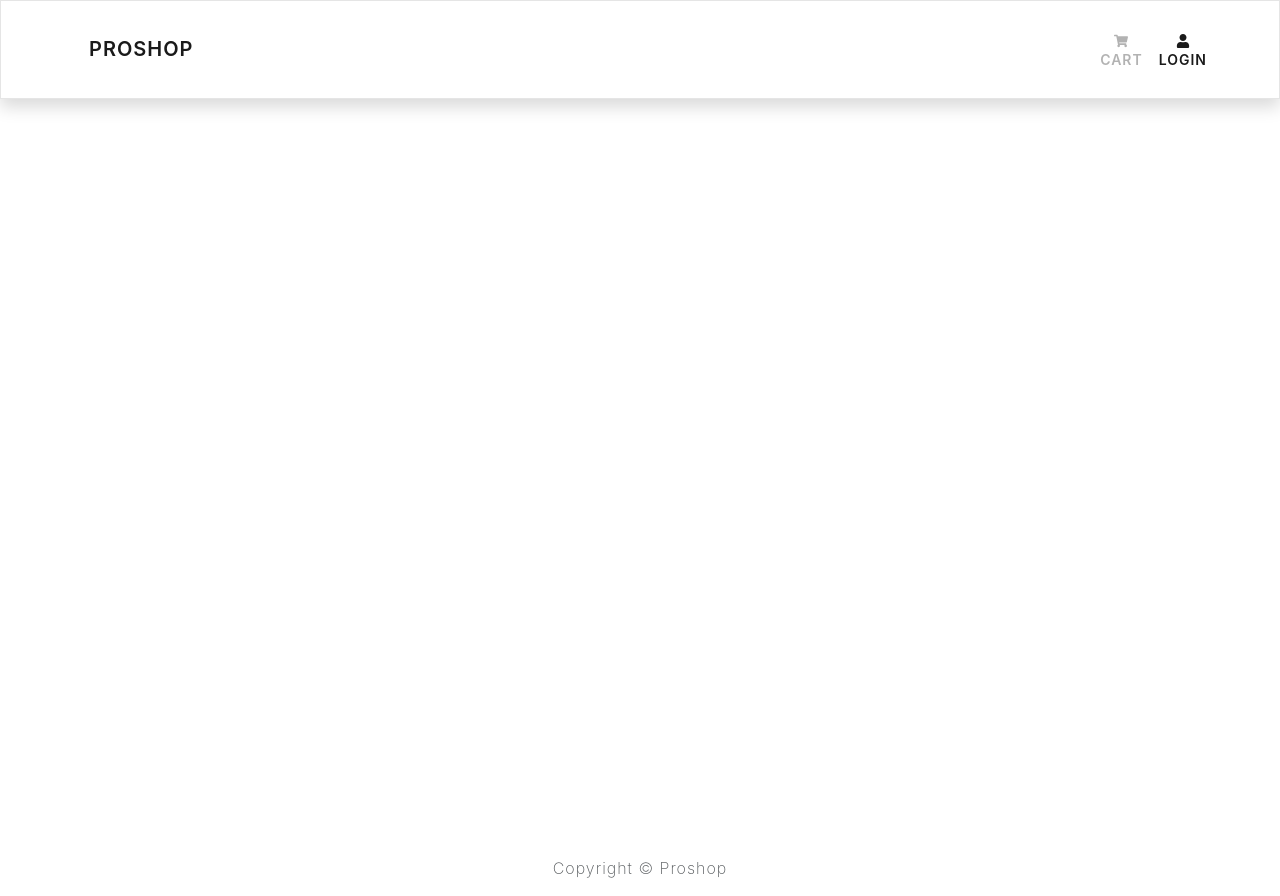
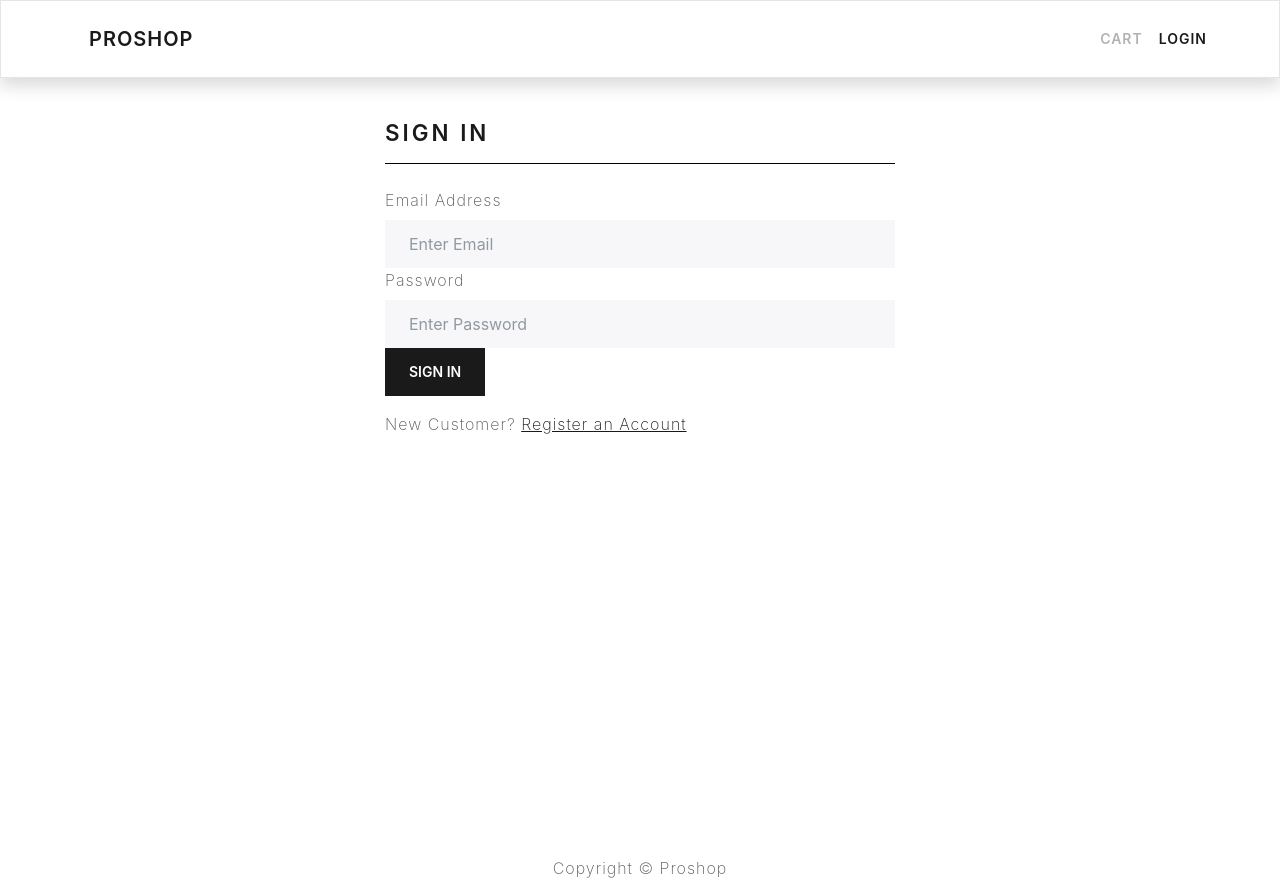
Before and after one commit to fdasabino/proshop-mern, a React (Create React App) app in the folder frontend/: page /login in a window 1280 px wide. Built offline with nearby package versions, Linux system fonts and the light colour scheme.

Commit message:
added login page and login/logout functionality

```diff
--- a/frontend/package.json
+++ b/frontend/package.json
@@ -23,6 +23,7 @@
     "redux-persist": "^6.0.0",
     "redux-thunk": "^2.4.1",
     "sass": "^1.53.0",
+    "sweetalert2": "^11.4.23",
     "web-vitals": "^2.1.4"
   },
   "scripts": {
--- a/frontend/src/App.js
+++ b/frontend/src/App.js
@@ -1,5 +1,6 @@
 import React from "react";
 import { Container } from "react-bootstrap";
+import Swal from "sweetalert2";
 import { Routes, Route } from "react-router-dom";
 
 //components
@@ -10,11 +11,20 @@ import Footer from "./components/Footer";
 import HomeScreen from "./screens/HomeScreen";
 import ProductScreen from "./screens/ProductScreen";
 import CartScreen from "./screens/CartScreen";
+import LoginScreen from "./screens/LoginScreen";
+
+const toast = Swal.mixin({
+  toast: true,
+  position: "top-start",
+  timer: 6000,
+  timerProgressBar: true,
+  showConfirmButton: false,
+});
 
 const App = () => {
   return (
     <>
-      <Header />
+      <Header toast={toast} />
       <main>
         <Container>
           <Routes>
@@ -24,6 +34,7 @@ const App = () => {
               <Route path=":id" element={<CartScreen />} />
               <Route path="" element={<CartScreen />} />
             </Route>
+            <Route path="/login" element={<LoginScreen toast={toast} />} />
           </Routes>
         </Container>
       </main>
--- /dev/null
+++ b/frontend/src/components/FormContainer.jsx
@@ -0,0 +1,16 @@
+import React from "react";
+import { Container, Row, Col } from "react-bootstrap";
+
+const FormContainer = ({ children }) => {
+  return (
+    <Container>
+      <Row className="justify-content-md-center">
+        <Col xs={12} md={6}>
+          {children}
+        </Col>
+      </Row>
+    </Container>
+  );
+};
+
+export default FormContainer;
--- a/frontend/src/components/Header.jsx
+++ b/frontend/src/components/Header.jsx
@@ -1,9 +1,18 @@
 import React from "react";
-import { FaShoppingCart, FaUser } from "react-icons/fa";
-import { Container, Nav, Navbar } from "react-bootstrap";
+import { Container, Nav, Navbar, NavDropdown } from "react-bootstrap";
 import { LinkContainer } from "react-router-bootstrap";
+import { useDispatch, useSelector } from "react-redux";
+import { logout } from "../redux-actions/userActions";
 
-const Header = () => {
+const Header = ({ toast }) => {
+  const dispatch = useDispatch();
+  const userLogin = useSelector((state) => state.userLogin);
+  const { userInfo } = userLogin;
+
+  const logoutHandler = () => {
+    dispatch(logout());
+    toast.fire("You have been logged out", "", "info");
+  };
   return (
     <header className="fixed-top">
       <Navbar
@@ -22,15 +31,20 @@ const Header = () => {
         <Navbar.Collapse id="basic-navbar-nav">
           <Nav className="mx-5 text-center">
             <LinkContainer to="/cart">
-              <Nav.Link className="mx-auto">
-                <FaShoppingCart /> Cart
-              </Nav.Link>
+              <Nav.Link className="mx-auto">Cart</Nav.Link>
             </LinkContainer>
-            <LinkContainer to="/login">
-              <Nav.Link className="mx-auto">
-                <FaUser /> Login
-              </Nav.Link>
-            </LinkContainer>
+            {userInfo ? (
+              <NavDropdown title={userInfo.name.split(" ")[0]} id="username">
+                <LinkContainer to="/profile">
+                  <NavDropdown.Item>Profile</NavDropdown.Item>
+                </LinkContainer>
+                <NavDropdown.Item onClick={logoutHandler}>Logout</NavDropdown.Item>
+              </NavDropdown>
+            ) : (
+              <LinkContainer to="/login">
+                <Nav.Link className="mx-auto">Login</Nav.Link>
+              </LinkContainer>
+            )}
           </Nav>
         </Navbar.Collapse>
       </Navbar>
--- a/frontend/src/redux-actions/userActions.js
+++ b/frontend/src/redux-actions/userActions.js
@@ -1,4 +1,9 @@
-import { USER_LOGIN_REQUEST, USER_LOGIN_SUCCESS } from "../constants/userConstants";
+import {
+  USER_LOGIN_FAIL,
+  USER_LOGIN_REQUEST,
+  USER_LOGIN_SUCCESS,
+  USER_LOGOUT,
+} from "../constants/userConstants";
 import axios from "axios";
 
 export const login = (email, password) => async (dispatch) => {
@@ -28,3 +33,10 @@ export const login = (email, password) => async (dispatch) => {
     });
   }
 };
+
+export const logout = () => (dispatch) => {
+  localStorage.removeItem("userInfo");
+  dispatch({
+    type: USER_LOGOUT,
+  });
+};
--- /dev/null
+++ b/frontend/src/screens/LoginScreen.jsx
@@ -0,0 +1,77 @@
+import React, { useState, useEffect } from "react";
+import { Link, useLocation, useNavigate } from "react-router-dom";
+import { Form, Button, Row, Col } from "react-bootstrap";
+import { useDispatch, useSelector } from "react-redux";
+import { login } from "../redux-actions/userActions";
+
+import Message from "../components/Message";
+import LoadingSpinner from "../components/LoadingSpinner";
+import FormContainer from "../components/FormContainer";
+
+const LoginScreen = ({ toast }) => {
+  const [email, setEmail] = useState("");
+  const [password, setPassword] = useState("");
+
+  const location = useLocation();
+  const navigate = useNavigate();
+  const dispatch = useDispatch();
+
+  const redirect = location.search ? location.search.split("=")[1] : "/";
+
+  const userLogin = useSelector((state) => state.userLogin);
+  const { loading, error, userInfo } = userLogin;
+
+  useEffect(() => {
+    if (userInfo) {
+      navigate(redirect);
+    }
+  }, [navigate, userInfo, redirect]);
+
+  const submitHandler = (e) => {
+    e.preventDefault();
+    //Dispatch Login
+    dispatch(login(email, password));
+    toast.fire(`Logged in as: ${email}`, "", "success");
+  };
+  return (
+    <FormContainer>
+      <h1>Sign In</h1>
+      {loading && <LoadingSpinner />}
+      {error && <Message variant="danger">{error}</Message>}
+      <Form onSubmit={submitHandler}>
+        <Form.Group controlId="email">
+          <Form.Label>Email Address</Form.Label>
+          <Form.Control
+            type="email"
+            placeholder="Enter Email"
+            value={email}
+            onChange={(e) => setEmail(e.target.value)}
+          />
+        </Form.Group>
+
+        <Form.Group controlId="password">
+          <Form.Label>Password</Form.Label>
+          <Form.Control
+            type="password"
+            placeholder="Enter Password"
+            value={password}
+            onChange={(e) => setPassword(e.target.value)}
+          />
+        </Form.Group>
+        <Button type="submit" variant="primary">
+          Sign In
+        </Button>
+      </Form>
+      <Row className="py-3">
+        <Col>
+          New Customer?{" "}
+          <Link to={redirect ? `/register?redirect=${redirect}` : "/register"}>
+            Register an Account
+          </Link>
+        </Col>
+      </Row>
+    </FormContainer>
+  );
+};
+
+export default LoginScreen;
```
Also changed, not shown: 1 other file (tests, documents, lock files or other folders).
